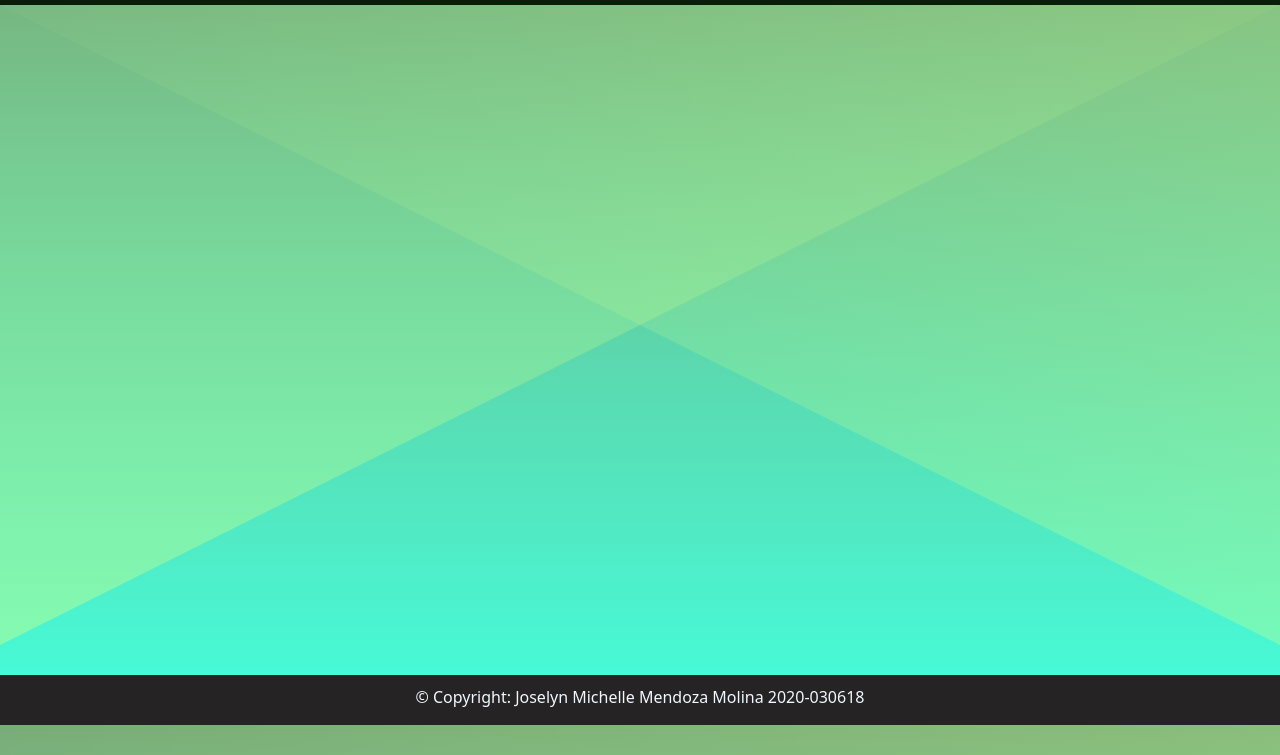
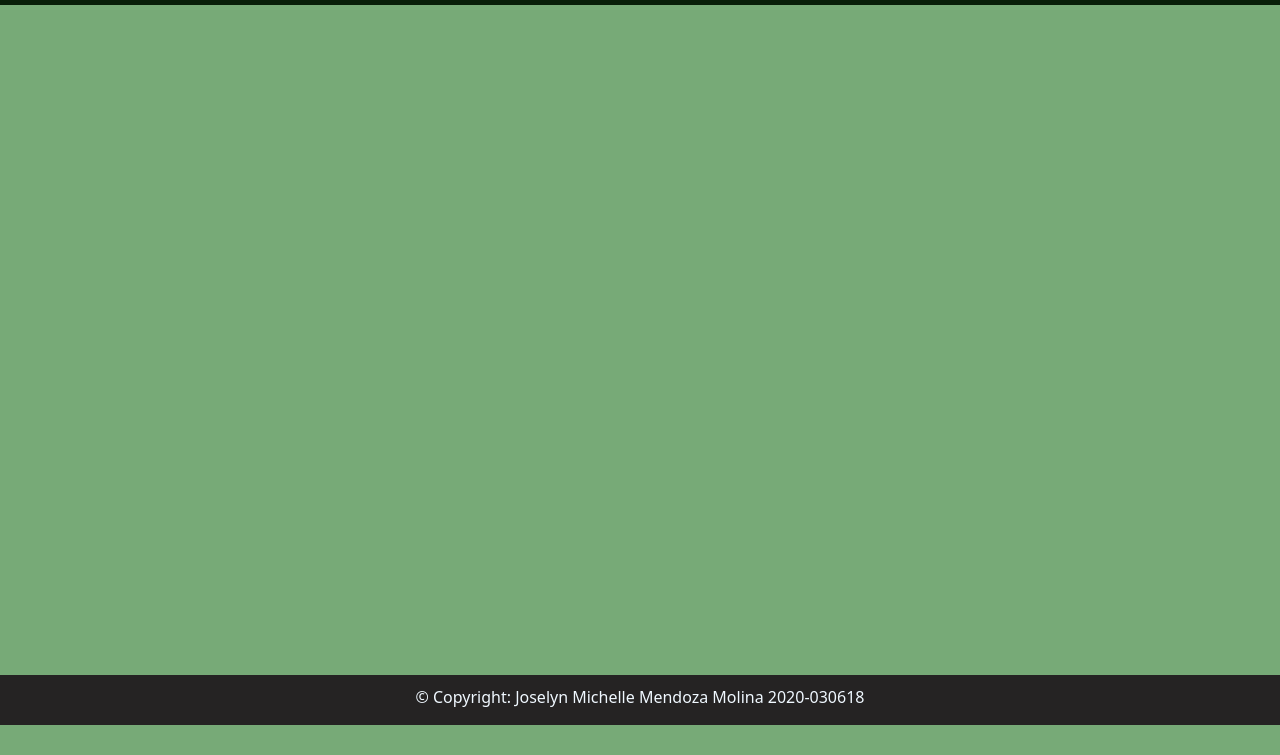
Before and after one commit to JoselynMMendozaM/adhd-04, a website: page index.html in a window 1280 px wide. Shown: the part 75-830 px from the top of the page. Drawn offline with nearby package versions, Linux system fonts and the light colour scheme; a web font is replaced by a local one.

Commit message:
Update style.css

```diff
--- a/css/style.css
+++ b/css/style.css
@@ -13,6 +13,16 @@ body{
     background-attachment: fixed;
     background-size: cover;
 }
+
+
+#fondo-inicio{
+background-image: url(../img/pxfuel\ \(2\).jpg);
+background-attachment: fixed;
+background-size: cover;
+}
+
+
+
 .bg-green{
     background-color: #081e08;
 }
```
